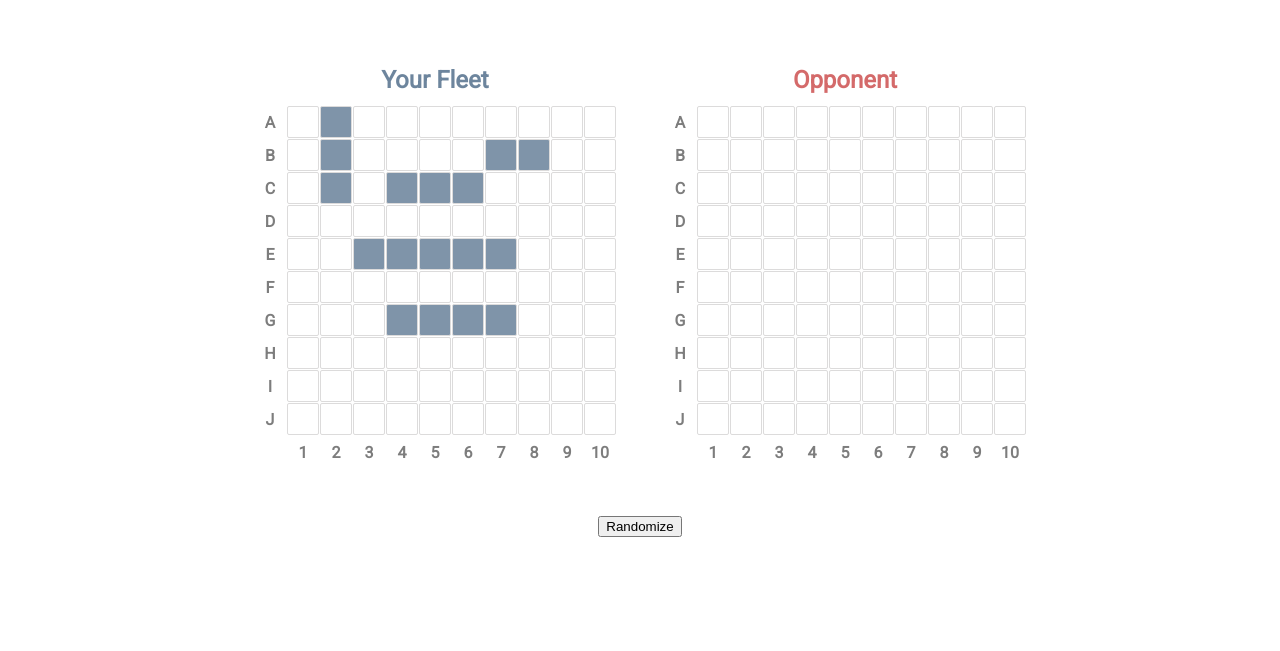
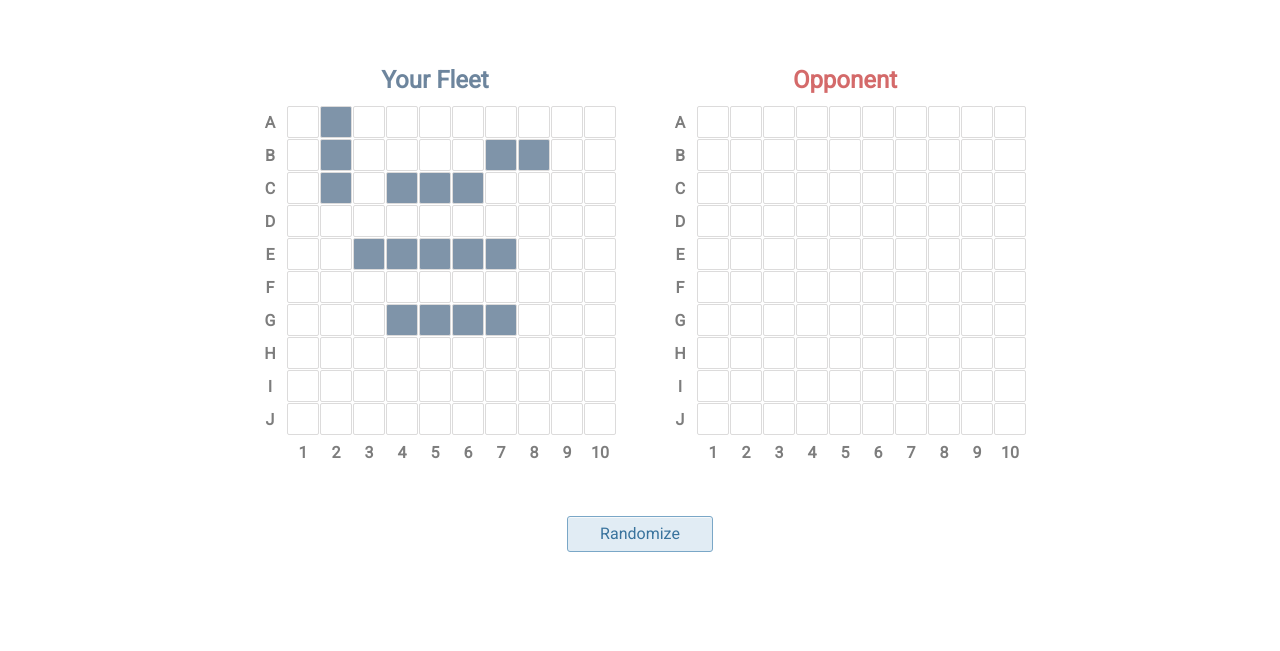
Before and after one commit to Edward-Rodriguez/battleship, a website built with webpack: page src/index.html in a window 1280 px wide. Shown: the part 98-749 px from the top of the page. Built offline with nearby package versions, Linux system fonts and the light colour scheme.

Commit message:
feat: add styling to randomize button

```diff
--- a/src/index.css
+++ b/src/index.css
@@ -216,4 +216,38 @@ body {
 
 #randomizeButton {
   grid-area: randomizeButton;
+  background-color: #e1ecf4;
+  border-radius: 3px;
+  border: 1px solid #7aa7c7;
+  box-shadow: rgba(255, 255, 255, 0.7) 0 1px 0 0 inset;
+  box-sizing: border-box;
+  color: #39739d;
+  cursor: pointer;
+  display: inline-block;
+  font-family: 'Roboto', sans-serif;
+  font-size: 16px;
+  font-weight: 400;
+  line-height: 1.15385;
+  margin: 0;
+  outline: none;
+  padding: 8px 32px;
+  position: relative;
+  text-align: center;
+  text-decoration: none;
+  user-select: none;
+  -webkit-user-select: none;
+  touch-action: manipulation;
+  vertical-align: baseline;
+  white-space: nowrap;
 }
+
+#randomizeButton:hover {
+  background-color: #b3d3ea;
+  color: #2c5777;
+}
+
+#randomizeButton:active {
+  background-color: #a0c7e4;
+  box-shadow: 0 0 0 4px rgba(0, 149, 255, 0.15);
+  color: #2c5777;
+}
```
